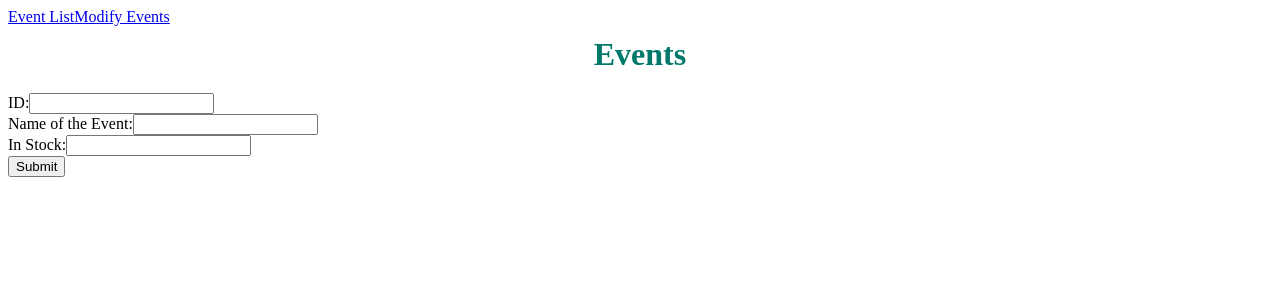
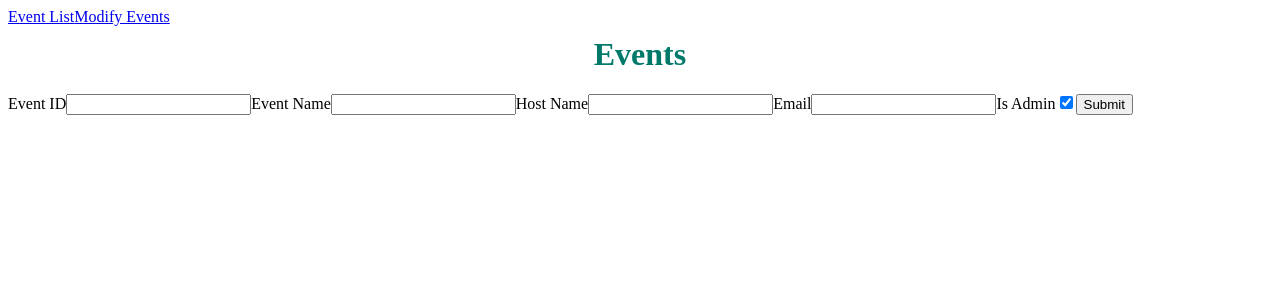
Before and after one commit to Niyazov2/Mahammad_Niyazov_Learning_Angular, an Angular app: page /modify-event in a window 1280 px wide. Shown: the top 300 px of the page. Built offline with nearby package versions, Linux system fonts and the light colour scheme.

Commit message:
initial commit

```diff
--- a/package.json
+++ b/package.json
@@ -1,6 +1,6 @@
 {
   "name": "mahammad-niyazov-learning-angular",
-  "version": "0.4.0",
+  "version": "0.7.0",
   "scripts": {
     "ng": "ng",
     "start": "ng serve",
--- a/src/app/event-list/event-list.component.ts
+++ b/src/app/event-list/event-list.component.ts
@@ -3,6 +3,7 @@ import { Event } from '../interface/event';
 import { NgFor, NgClass, NgIf, NgOptimizedImage } from '@angular/common';
 import { EventListItemComponent } from "../event-list-item/event-list-item.component";
 import { EventServiceService } from '../services/event-service.service';
+import { Router } from '@angular/router';
 
 @Component({
   selector: 'app-event-list',
@@ -17,7 +18,7 @@ selectedEvent?: Event;
 
  eventList: Event[] = [];
 
-constructor(private EventServiceService: EventServiceService) {}
+constructor(private EventServiceService: EventServiceService, private Router: Router) {}
 
 ngOnInit(): void{
   this.EventServiceService.getEvents().subscribe((data) =>{
@@ -35,10 +36,12 @@ selectEvent(id:number){
 }
 
 updateEvent(item: Event){
-  this.EventServiceService.updateEvent(item);
+  this.selectedEvent = item;
+  this.Router.navigate(['events', item.id]);
 }
 
 deleteEvent(id: number){
   this.EventServiceService.deleteEvent(id);
+  this.eventList = this.eventList.filter((item) => item.id ! == id);
 }
-}
+}0
--- a/src/app/modify-item-list/modify-item-list.component.html
+++ b/src/app/modify-item-list/modify-item-list.component.html
@@ -1,19 +1,18 @@
 <form [formGroup]="eventForm" (ngSubmit)="onSubmit()">
-    <div class="form-group">
-        <label for="id">ID:</label>
-        <input type="number" id="id" formControlName="id">
-    </div>
+    <label for="id">Event ID</label>
+    <input id="id" formControlName="id" type="text">
 
-    <div class="form-group">
-        <label for="nameOfEvent">Name of the Event:</label>
-        <input type="text" id="name" formControlName="name">
-    </div>
+    <label for="nameOfEvent">Event Name</label>
+    <input id="nameOfEvent" formControlName="nameOfEvent" type="text">
 
-    <div class="form-group">
-        <label for="inStock">In Stock:</label>
-        <input type="number" id="inStock" formControlName="inStock">
-    </div>
+    <label for="hostName">Host Name</label>
+    <input id="hostName" formControlName="hostName" type="text">
+
+    <label for="email">Email</label>
+    <input id="email" formControlName="email" type="email">
+
+    <label for="isAdmin">Is Admin</label>
+    <input id="isAdmin" formControlName="isAdmin" type="checkbox">
 
     <button type="submit">Submit</button>
-
-    </form>
+  </form>
--- a/src/app/modify-item-list/modify-item-list.component.ts
+++ b/src/app/modify-item-list/modify-item-list.component.ts
@@ -2,6 +2,8 @@ import { Component, OnInit } from '@angular/core';
 import { FormBuilder, FormGroup, ReactiveFormsModule, Validators } from '@angular/forms';
 import { EventServiceService } from '../services/event-service.service';
 import { NgFor } from '@angular/common';
+import { ActivatedRoute, Router } from '@angular/router';
+
 
 @Component({
   selector: 'app-modify-item-list',
@@ -17,14 +19,15 @@ export class ModifyItemListComponent implements OnInit {
   constructor(
     private formBuilder: FormBuilder,
     private eventServiceService: EventServiceService,
+    private route: ActivatedRoute,
+    private router: Router,
   ) {
     this.eventForm = this. formBuilder.group(({
       id: ['', Validators.required],
-      name: ['', Validators.required],
-      inStock: ['false', Validators.required],
-      price: ['', Validators.required],
-      description: ['', Validators.required],
-      image: ['', Validators.required]
+      nameOfEvent: ['', Validators.required],
+      hostName: ['', Validators.required],
+      email: ['', Validators.required],
+      isAdmin: ['false', Validators.required],
     }));
   }
 
@@ -32,8 +35,19 @@ export class ModifyItemListComponent implements OnInit {
 
   onSubmit() {
     const eventData = this.eventForm.value;
-    this.eventServiceService.addEvent(eventData);
-    this.eventForm.reset();
+
+    if (eventData.id) {
+      this.eventServiceService.updateEvent(eventData).subscribe(() => {
+        this.router.navigate(['/event']);
+        this.eventForm.reset();
+      });
+    } else {
+      this.eventServiceService.addEvent(eventData).subscribe(() => {
+        this.router.navigate(['/event']);
+        this.eventForm.reset();
+      });
+    }
   }
 
+
 }
--- a/src/main.ts
+++ b/src/main.ts
@@ -2,14 +2,12 @@ import { bootstrapApplication } from '@angular/platform-browser';
 import { AppComponent } from './app/app.component';
 import { provideRouter, Routes } from '@angular/router';
 import { EventListComponent } from './app/event-list/event-list.component';
-import { EventListItemComponent } from './app/event-list-item/event-list-item.component';
 import { ModifyItemListComponent } from './app/modify-item-list/modify-item-list.component';
 import { PageNotFoundComponent } from './app/page-not-found/page-not-found.component';
 
 const routes: Routes = [
   {path: '', redirectTo: '/event', pathMatch:'full'},
   {path: 'event', component: EventListComponent},
-  {path: 'event/:id', component: EventListItemComponent},
   {path: 'modify-event', component: ModifyItemListComponent},
   {path: '**', component: PageNotFoundComponent}]
 
```
